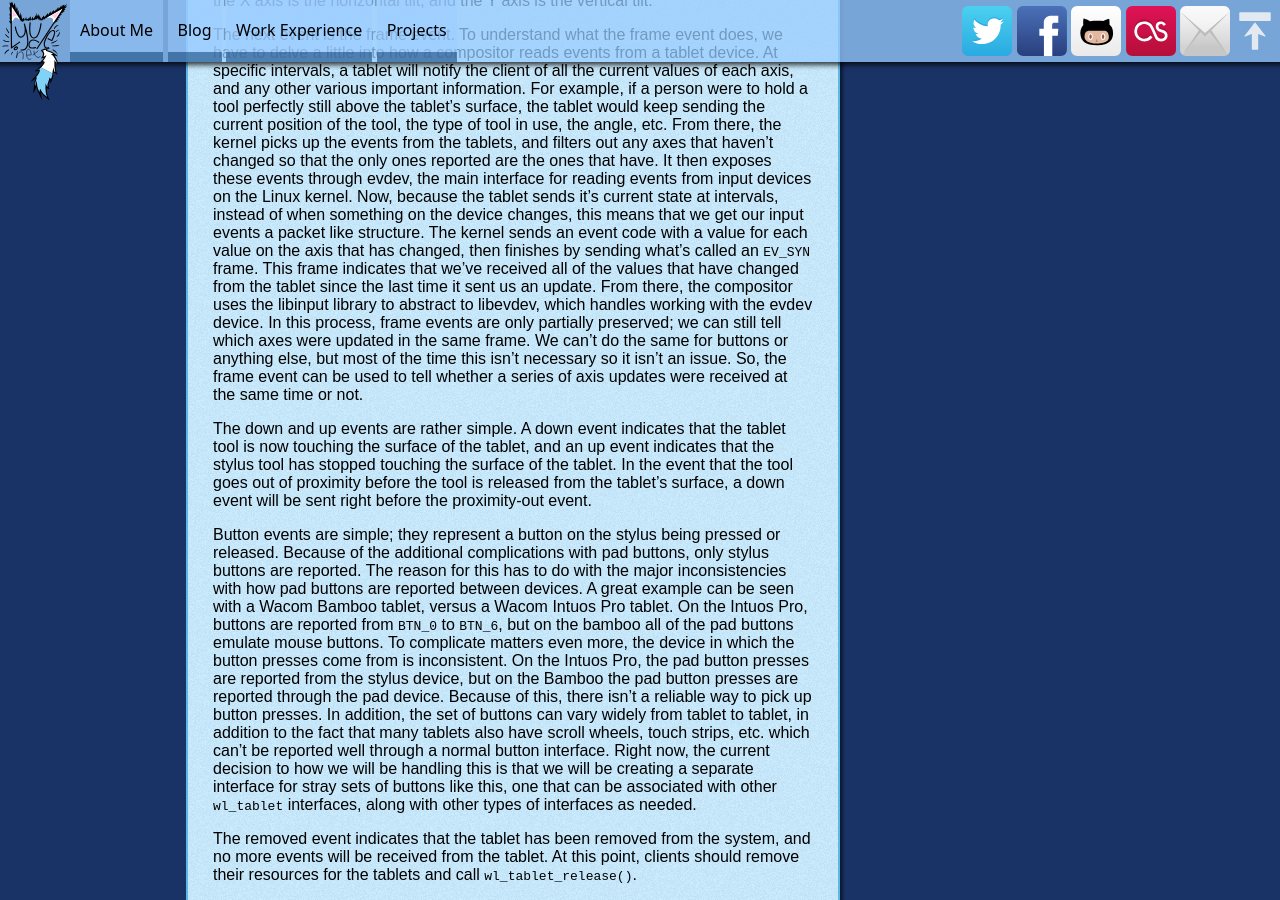
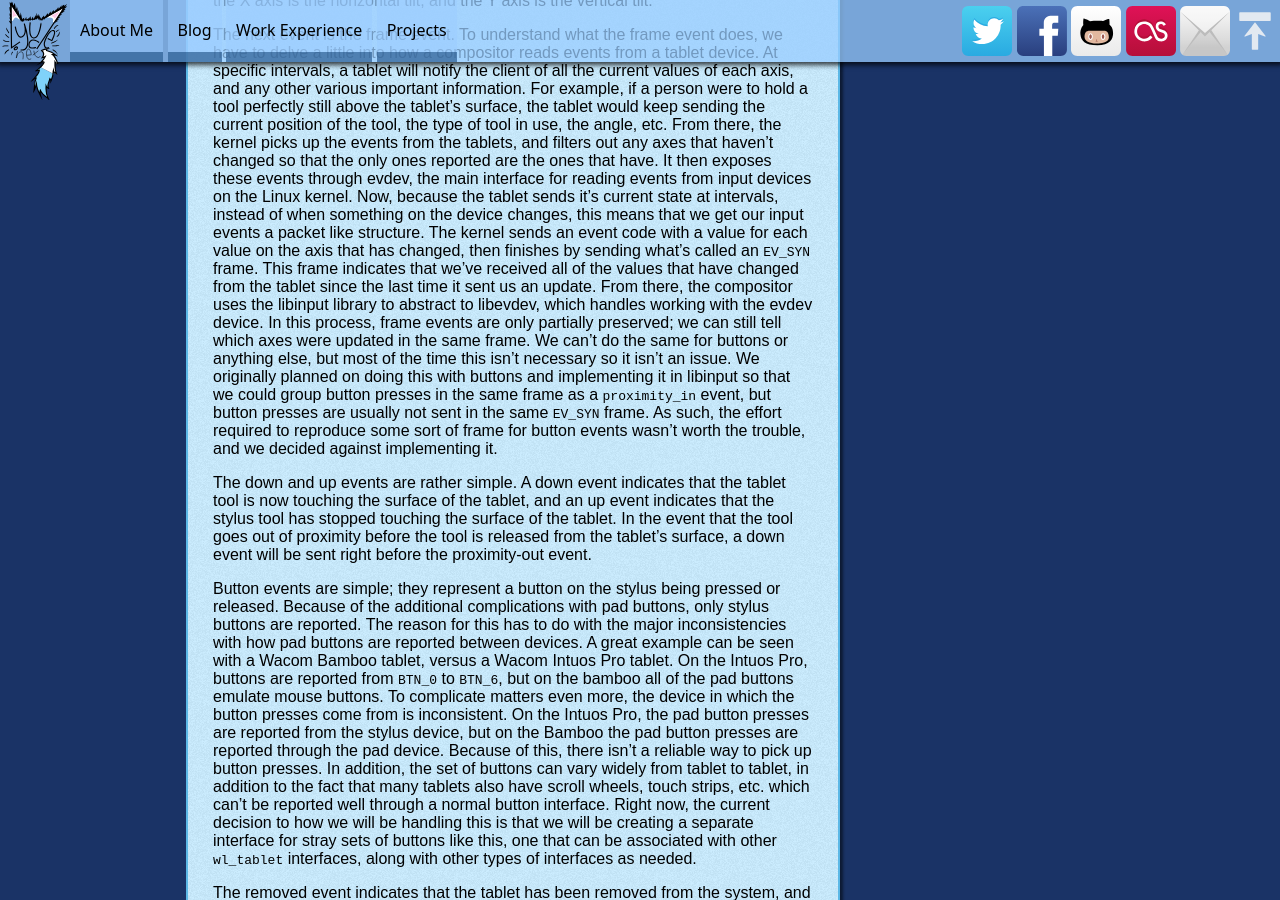
Before and after one commit to Lyude/personal_website, a Jekyll site: the page built from _posts/2014-8-14-tablet-support-in-wayland.md, in a window 1280 px wide and 900 px high, scrolled down 5586 px. Built offline with Jekyll 4.4.1, drawn with Linux system fonts in a browser that asks for light colours; nearby versions of some CDN libraries; some web fonts are replaced; comment, search, counter and statistics services are not loaded.

Commit message:
Explain why we didn't implement button frames in the GSoC post

```diff
--- a/_posts/2014-8-14-tablet-support-in-wayland.md
+++ b/_posts/2014-8-14-tablet-support-in-wayland.md
@@ -326,8 +326,12 @@ there, the compositor uses the libinput library to abstract to libevdev, which
 handles working with the evdev device. In this process, frame events are only
 partially preserved; we can still tell which axes were updated in the same
 frame. We can't do the same for buttons or anything else, but most of the time
-this isn't necessary so it isn't an issue. So, the frame event can be used to
-tell whether a series of axis updates were received at the same time or not.
+this isn't necessary so it isn't an issue. We originally planned on doing this
+with buttons and implementing it in libinput so that we could group button
+presses in the same frame as a `proximity_in` event, but button presses are
+usually not sent in the same `EV_SYN` frame. As such, the effort required to
+reproduce some sort of frame for button events wasn't worth the trouble, and we
+decided against implementing it.
 
 The down and up events are rather simple. A down event indicates that the
 tablet tool is now touching the surface of the tablet, and an up event
```
